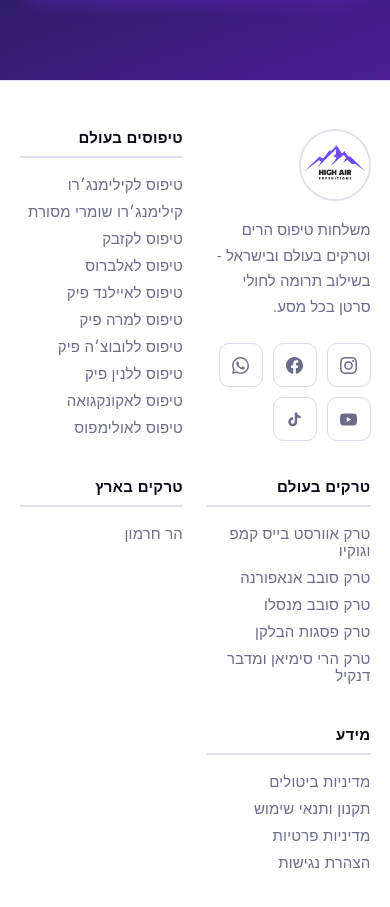
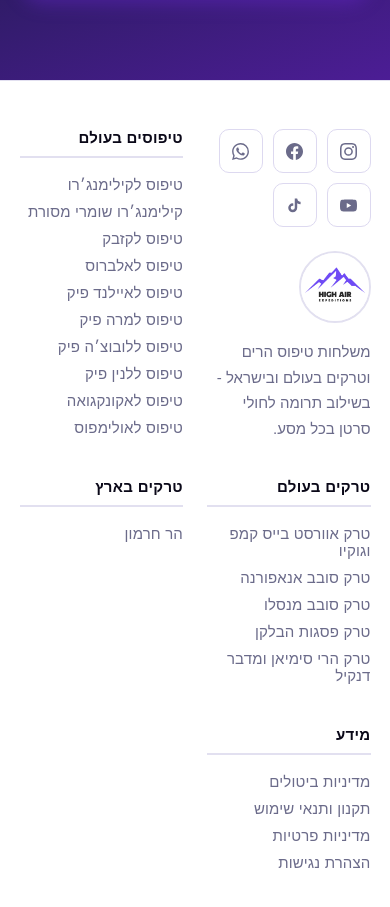
Before and after one commit to adiroyguner9-commits/highair-website, a React (Vite) app: page / in a window 390 px wide. Shown: the part 7370-8277 px from the top of the page. Built offline with nearby package versions, Linux system fonts and the light colour scheme; a web font is replaced by a local one.

Commit message:
Mobile footer: social icons first, then logo + description
Co-Authored-By: Claude Sonnet 4.6 <noreply@anthropic.com>

```diff
--- a/src/components/web_v2/SiteFooter.jsx
+++ b/src/components/web_v2/SiteFooter.jsx
@@ -116,25 +116,10 @@ export default function SiteFooter() {
         }}>
 
           {/* Logo + desc + social */}
-          <div>
-            <div style={{
-              width: '72px', height: '72px', borderRadius: '50%',
-              overflow: 'hidden', marginBottom: '16px',
-              border: '2px solid #E2E0F0', background: '#FFFFFF',
-              display: 'flex', alignItems: 'center', justifyContent: 'center',
-            }}>
-              <img src="/Logo.png" alt="HighAir Expeditions"
-                style={{ width: '100%', height: '100%', objectFit: 'cover' }} />
-            </div>
-            <p style={{
-              fontFamily: "'Ploni', sans-serif", fontSize: FS.sm, fontWeight: 300,
-              color: '#6B6B8A', margin: '0 0 24px', lineHeight: 1.7, maxWidth: '240px',
-            }}>
-              משלחות טיפוס הרים וטרקים בעולם ובישראל - בשילוב תרומה לחולי סרטן בכל מסע.
-            </p>
+          <div style={{ display: 'flex', flexDirection: 'column' }}>
 
-            {/* Social icons */}
-            <div style={{ display: 'flex', gap: '10px', flexWrap: 'wrap' }}>
+            {/* Social icons — first on mobile */}
+            <div style={{ order: isMobile ? 1 : 3, display: 'flex', gap: '10px', flexWrap: 'wrap', marginBottom: isMobile ? '20px' : 0 }}>
               {[
                 { label: 'Instagram', href: 'https://www.instagram.com/highair_expeditions/', icon: <svg width="17" height="17" viewBox="0 0 24 24" fill="currentColor"><path d="M12 2.163c3.204 0 3.584.012 4.85.07 3.252.148 4.771 1.691 4.919 4.919.058 1.265.069 1.645.069 4.849 0 3.205-.012 3.584-.069 4.849-.149 3.225-1.664 4.771-4.919 4.919-1.266.058-1.644.07-4.85.07-3.204 0-3.584-.012-4.849-.07-3.26-.149-4.771-1.699-4.919-4.92-.058-1.265-.07-1.644-.07-4.849 0-3.204.013-3.583.07-4.849.149-3.227 1.664-4.771 4.919-4.919 1.266-.057 1.645-.069 4.849-.069zM12 0C8.741 0 8.333.014 7.053.072 2.695.272.273 2.69.073 7.052.014 8.333 0 8.741 0 12c0 3.259.014 3.668.072 4.948.2 4.358 2.618 6.78 6.98 6.98C8.333 23.986 8.741 24 12 24c3.259 0 3.668-.014 4.948-.072 4.354-.2 6.782-2.618 6.979-6.98.059-1.28.073-1.689.073-4.948 0-3.259-.014-3.667-.072-4.947-.196-4.354-2.617-6.78-6.979-6.98C15.668.014 15.259 0 12 0zm0 5.838a6.162 6.162 0 100 12.324 6.162 6.162 0 000-12.324zM12 16a4 4 0 110-8 4 4 0 010 8zm6.406-11.845a1.44 1.44 0 100 2.881 1.44 1.44 0 000-2.881z"/></svg> },
                 { label: 'Facebook', href: 'https://www.facebook.com/highair.expeditions', icon: <svg width="17" height="17" viewBox="0 0 24 24" fill="currentColor"><path d="M24 12.073c0-6.627-5.373-12-12-12s-12 5.373-12 12c0 5.99 4.388 10.954 10.125 11.854v-8.385H7.078v-3.47h3.047V9.43c0-3.007 1.792-4.669 4.533-4.669 1.312 0 2.686.235 2.686.235v2.953H15.83c-1.491 0-1.956.925-1.956 1.874v2.25h3.328l-.532 3.47h-2.796v8.385C19.612 23.027 24 18.062 24 12.073z"/></svg> },
@@ -156,6 +141,29 @@ export default function SiteFooter() {
                 </a>
               ))}
             </div>
+
+            {/* Logo */}
+            <div style={{
+              order: isMobile ? 2 : 1,
+              width: '72px', height: '72px', borderRadius: '50%',
+              overflow: 'hidden', marginBottom: '16px',
+              marginTop: isMobile ? '4px' : 0,
+              border: '2px solid #E2E0F0', background: '#FFFFFF',
+              display: 'flex', alignItems: 'center', justifyContent: 'center',
+            }}>
+              <img src="/Logo.png" alt="HighAir Expeditions"
+                style={{ width: '100%', height: '100%', objectFit: 'cover' }} />
+            </div>
+
+            {/* Description */}
+            <p style={{
+              order: isMobile ? 3 : 2,
+              fontFamily: "'Ploni', sans-serif", fontSize: FS.sm, fontWeight: 300,
+              color: '#6B6B8A', margin: isMobile ? '0' : '0 0 24px', lineHeight: 1.7, maxWidth: '240px',
+            }}>
+              משלחות טיפוס הרים וטרקים בעולם ובישראל - בשילוב תרומה לחולי סרטן בכל מסע.
+            </p>
+
           </div>
 
           {/* ── Col: טיפוסים בעולם ── */}
```
